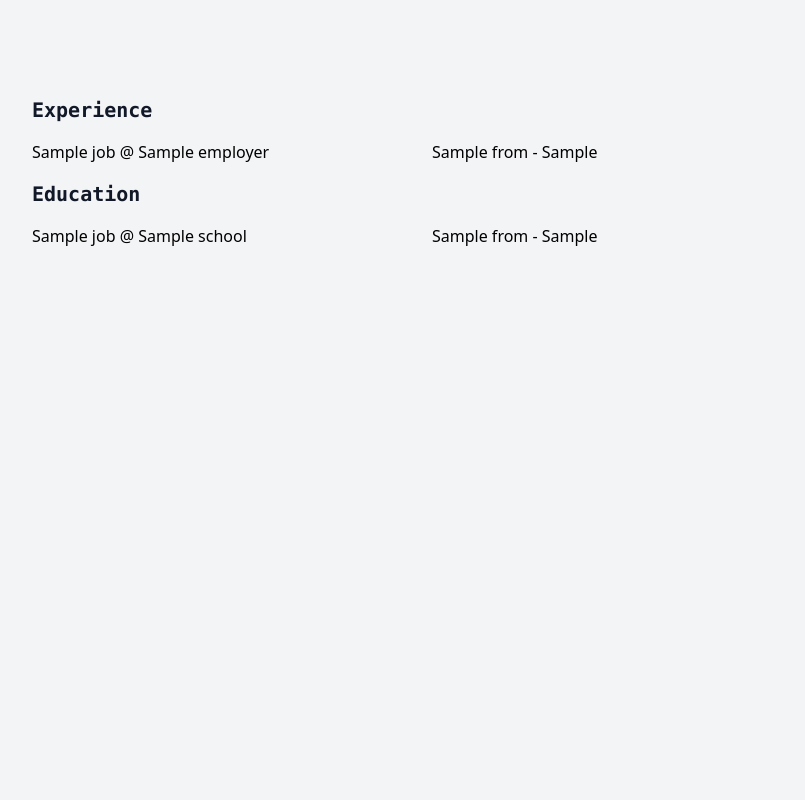
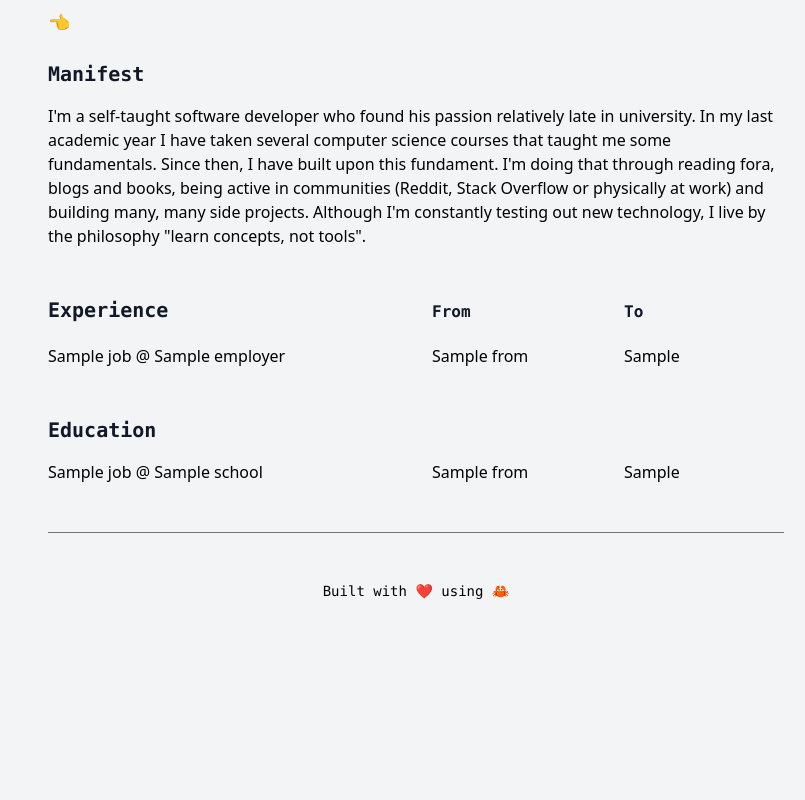
Before and after one commit to danielsteman/web-rs, a Python web app: template templates/resume.html in a window 1280 px wide. Shown: the whole page, without its empty margins (224-1029 px from the left). Run offline with Jinja, Linux system fonts and the light colour scheme; the template is opened without the code that fills it: most values are stand-ins (such as "Sample title", 1, 10 or a date in 2020); style sheets or scripts are compiled from the project's sources; some libraries are stand-ins or nearby versions.

Commit message:
styling that you will only do when youre bored in the plane

```diff
--- a/templates/blogs.html
+++ b/templates/blogs.html
@@ -15,11 +15,11 @@
   <div class="flex flex-col w-full max-w-screen-md mx-auto" id="search-results">
     {% include "blogs-search-results.html" %}
     <div class="flex flex-row gap-4 justify-center mx-auto">
-      <div class="cursor-pointer text-lg">👈</div>
+      <div class="cursor-pointer px-1 text-lg hover:bg-purple-500">👈</div>
       <div class="font-mono text-sm py-1">
         {{pagination.page}} / {{pagination.page}}
       </div>
-      <div class="cursor-pointer text-lg">👉</div>
+      <div class="cursor-pointer px-1 text-lg hover:bg-purple-500">👉</div>
     </div>
     {% include "footer.html" %}
   </div>
--- a/templates/resume.html
+++ b/templates/resume.html
@@ -1,20 +1,59 @@
 {% extends "base.html" %} {% block content %}
-<body class="h-full bg-gray-100 max-w-screen-md mx-auto py-24">
-  <div class="grid grid-cols-2 gap-y-4 gap-x-8">
-    <header class="col-span-2 font-mono text-xl text-gray-900 font-black">
+<body class="bg-gray-100">
+  <div class="h-full max-w-screen-md mx-auto px-4">
+    <div class="grid grid-cols-4 gap-y-2 gap-x-4 sm:gap-y-4 sm:gap-x-8">
+      <div class="col-span-4 py-2 text-lg">
+        <a href="/" class="hover:bg-purple-500">👈</a>
+      </div>
+      <header class="col-span-4 font-mono text-xl text-gray-900 font-black">
+        Manifest
+      </header>
+      <div class="col-span-4 mb-8">
+        I'm a self-taught software developer who found his passion relatively
+        late in university. In my last academic year I have taken several
+        computer science courses that taught me some fundamentals. Since then, I
+        have built upon this fundament. I'm doing that through reading fora,
+        blogs and books, being active in communities (Reddit, Stack Overflow or
+        physically at work) and building many, many side projects. Although I'm
+        constantly testing out new technology, I live by the philosophy "learn
+        concepts, not tools".
+      </div>
+      <header
+        class="col-span-4 font-mono text-xl text-gray-900 font-black sm:col-span-2 mb-2 sm:mb-0"
+      >
         Experience
       </header>
+      <div class="text-gray-900 font-mono font-black py-1 hidden sm:block">
+        From
+      </div>
+      <div class="text-gray-900 font-mono font-black py-1 hidden sm:block">
+        To
+      </div>
       {% for job in resume_data.experience %}
-    <div class="">{{ job.title }} @ {{ job.employer }}</div>
-    <div class="">{{ job.period.from }} - {{ job.period.to }}</div>
+      <div class="col-span-4 sm:col-span-2">
+        {{ job.title }} @ {{ job.employer }}
+      </div>
+      <div class="col-span-2 sm:col-span-1">{{ job.period.from }}</div>
+      <div class="col-span-2 mb-4 sm:col-span-1 sm:mb-0">
+        {{ job.period.to }}
+      </div>
       {% endfor %}
-    <header class="col-span-2 font-mono text-xl text-gray-900 font-black">
+      <header
+        class="col-span-4 font-mono text-xl text-gray-900 font-black mt-8 mb-2 sm:mb-0"
+      >
         Education
       </header>
       {% for job in resume_data.education %}
-    <div class="">{{ job.title }} @ {{ job.school.name }}</div>
-    <div class="">{{ job.period.from }} - {{ job.period.to }}</div>
+      <div class="col-span-4 sm:col-span-2">
+        {{ job.title }} @ {{ job.school.name }}
+      </div>
+      <div class="col-span-2 sm:col-span-1">{{ job.period.from }}</div>
+      <div class="col-span-2 mb-4 sm:col-span-1 sm:mb-0">
+        {{ job.period.to }}
+      </div>
       {% endfor %}
+    </div>
+    {% include "footer.html" %}
   </div>
 </body>
 {% endblock %}
```
Also changed, not shown: assets/resume.json (deleted, +0 -18 lines). Lines whose indentation alone changed are shown as unchanged.
